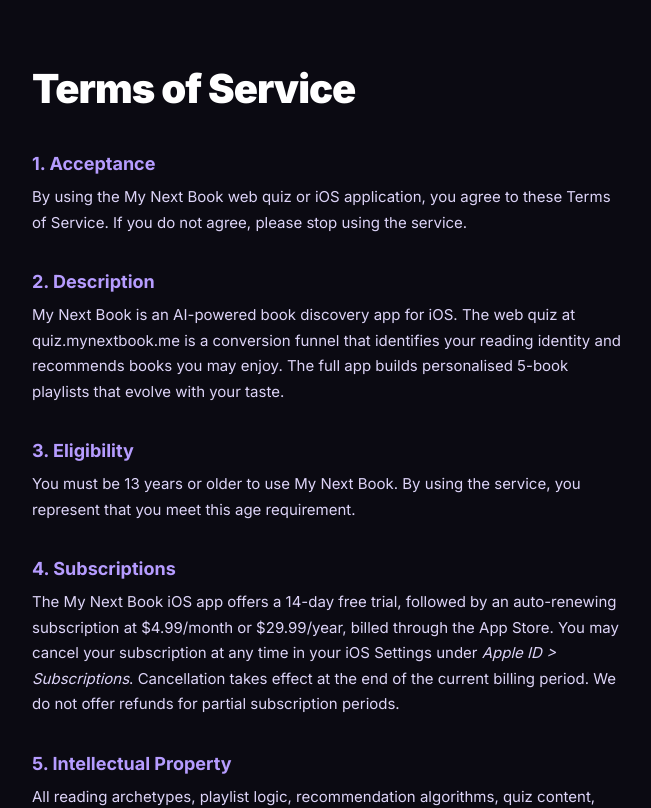
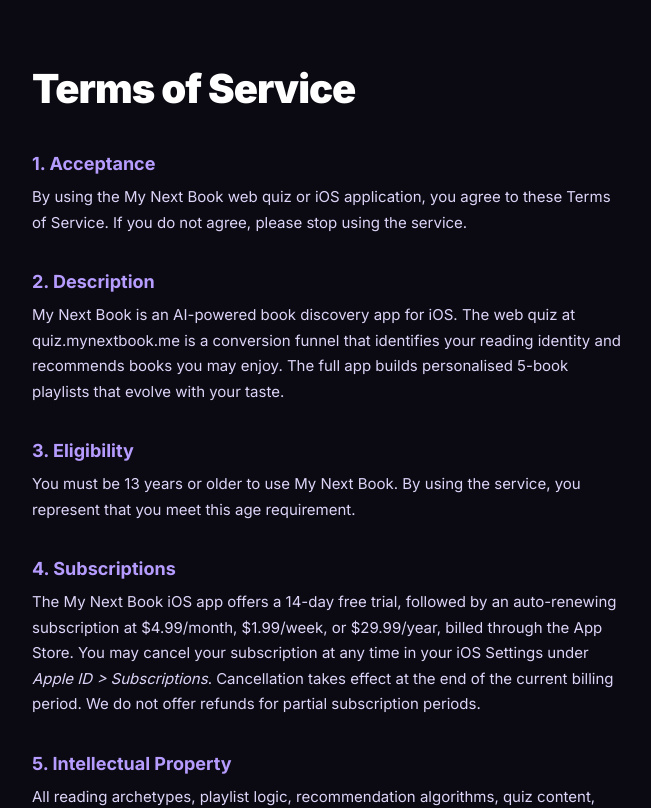
Before and after one commit to smithar106/my-next-book-quiz, a Next.js app: page /terms in a window 1280 px wide. Shown: the top 808 px of the page, without its empty margins (312-963 px from the left). Built offline with nearby package versions, Linux system fonts and the light colour scheme.

Commit message:
fix: update pricing to .99/wk across quiz site

```diff
--- a/app/api/send-result/route.ts
+++ b/app/api/send-result/route.ts
@@ -92,7 +92,7 @@
                   <a href="https://apps.apple.com/us/app/my-next-book-what-to-read/id6763831526" style="display:inline-block;background:#B89AFF;color:#120F1C;font-size:16px;font-weight:800;padding:16px 40px;border-radius:14px;text-decoration:none">
                     Download My Next Book →
                   </a>
-                  <p style="margin:12px 0 0;font-size:12px;color:#A097C0">Free · 14-day Pro trial · From $6.99/wk</p>
+                  <p style="margin:12px 0 0;font-size:12px;color:#A097C0">Free · 14-day Pro trial · From $1.99/wk</p>
                 </td></tr>
 
                 <!-- Footer -->
--- a/app/terms/page.tsx
+++ b/app/terms/page.tsx
@@ -51,7 +51,7 @@
           <h2 style={s.h2}>4. Subscriptions</h2>
           <p style={s.p}>
             The My Next Book iOS app offers a 14-day free trial, followed by an auto-renewing
-            subscription at $4.99/month or $29.99/year, billed through the App Store. You may
+            subscription at $4.99/month, $1.99/week, or $29.99/year, billed through the App Store. You may
             cancel your subscription at any time in your iOS Settings under{' '}
             <em>Apple ID &gt; Subscriptions</em>. Cancellation takes effect at the end of the
             current billing period. We do not offer refunds for partial subscription periods.
```
